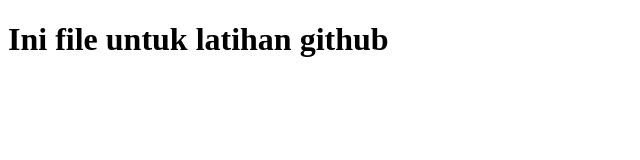
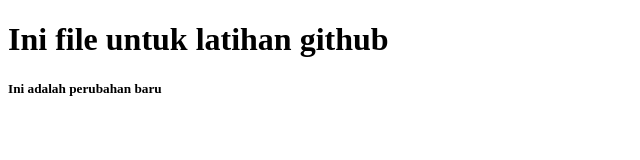
Before and after one commit to monnn-273/latihan-git, a plain HTML site: page index.html in a window 1280 px wide. Shown: the whole page, without its empty margins (0-640 px from the left). Drawn offline with Linux system fonts and the light colour scheme.

Commit message:
menambahkan tulisan ini perubahan

```diff
--- a/index.html
+++ b/index.html
@@ -8,5 +8,6 @@
   </head>
   <body>
     <h1>Ini file untuk latihan github</h1>
+    <h5>Ini adalah perubahan baru</h5>
   </body>
 </html>
```
